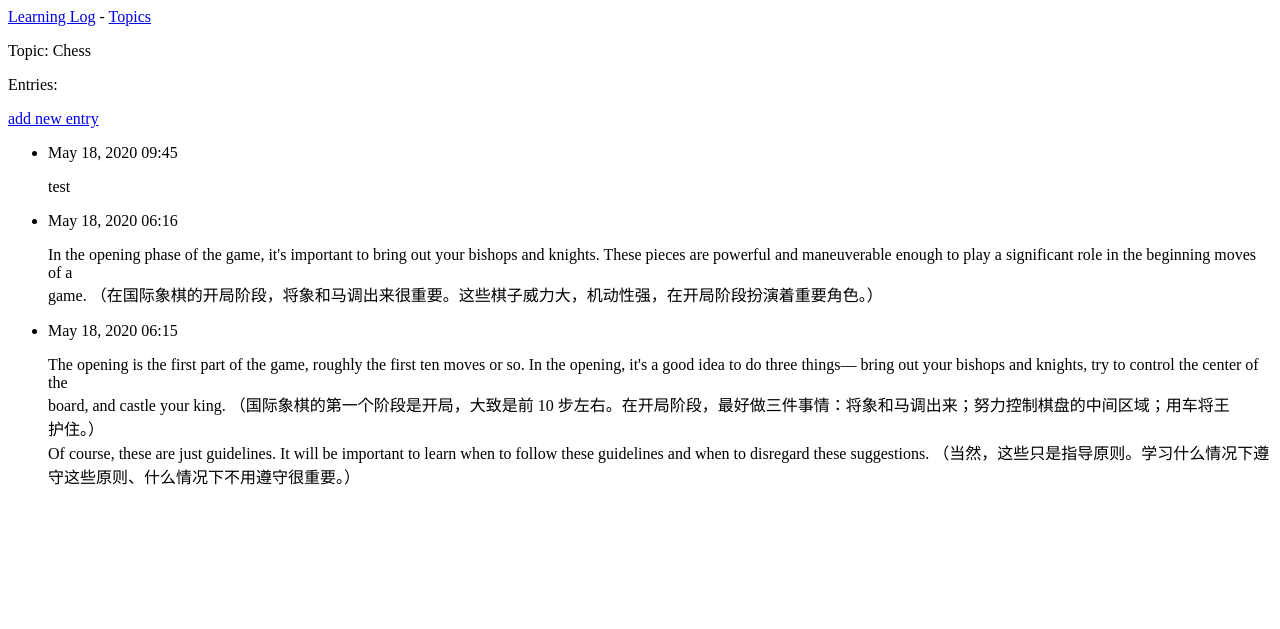
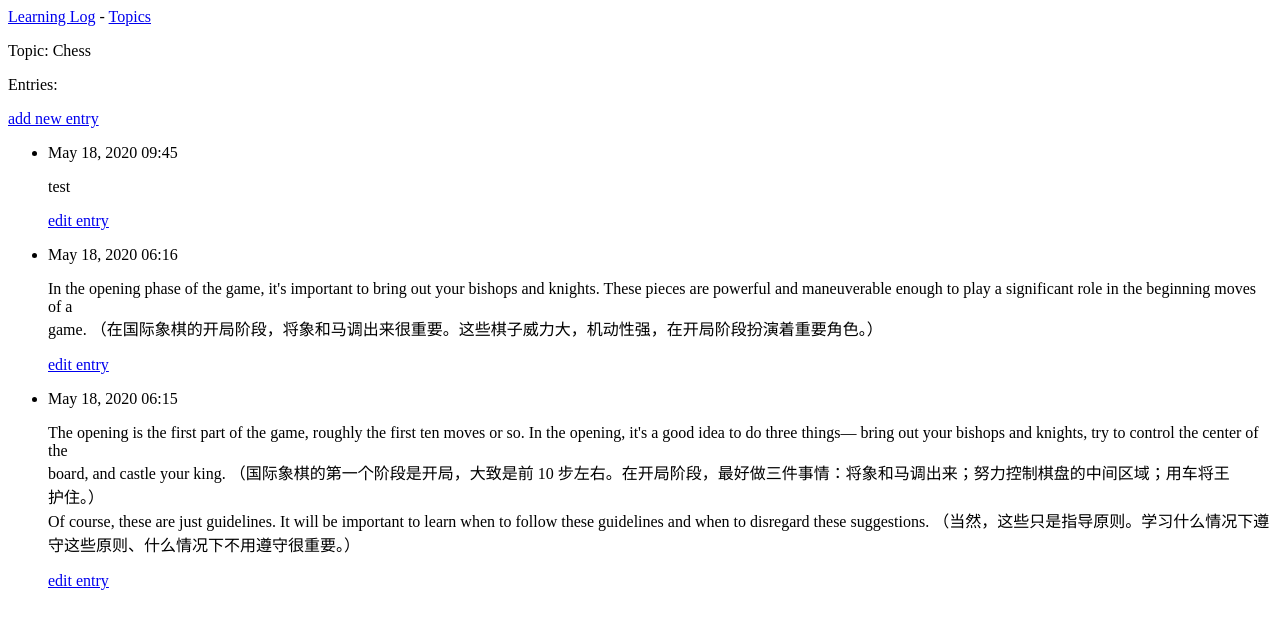
Before and after one commit to bingo-keith/my_python_demo, a Django app: page /topics/1 in a window 1280 px wide. Shown: the top 629 px of the page. Run offline with Django 3.2, Linux system fonts and the light colour scheme; data comes from the database, SQL or seed files in the repository.

Commit message:
feat: add django demo with edit entry

```diff
--- a/learning_project/learning_logs/templates/learning_logs/topic.html
+++ b/learning_project/learning_logs/templates/learning_logs/topic.html
@@ -11,6 +11,9 @@
         <li>
             <p>{{ entry.date_added|date:'M d, Y H:i' }}</p>
             <p>{{ entry.text | linebreaks }}</p>
+            <p>
+                <a href="{% url 'learning_logs:edit_entry' entry.id %}">edit entry</a>
+            </p>
         </li>
     {% empty %}
         <li>
--- a/learning_project/learning_logs/urls.py
+++ b/learning_project/learning_logs/urls.py
@@ -19,4 +19,7 @@ urlpatterns = [
 
     # 用于添加新条目的页面
     url(r'^new_entry/(?P<topic_id>\d+)/$', views.new_entry, name='new_entry'),
+
+    # 用于编辑条目的页面
+    url(r'^edit_entry/(?P<entry_id>\d+)$', views.edit_entry, name='edit_entry'),
 ]
--- a/learning_project/learning_logs/views.py
+++ b/learning_project/learning_logs/views.py
@@ -2,7 +2,7 @@ from django.shortcuts import render
 from django.http import HttpResponseRedirect
 from django.urls import reverse
 
-from .models import Topic
+from .models import Topic, Entry
 from .forms import TopicForm, EntryForm
 
 
@@ -40,6 +40,7 @@ def new_topic(request):
     context = {'form': form}
     return render(request, 'learning_logs/new_topic.html', context)
 
+
 def new_entry(request, topic_id):
     """在特定的主题中添加新条目"""
     topic = Topic.objects.get(id=topic_id)
@@ -57,3 +58,22 @@ def new_entry(request, topic_id):
             return HttpResponseRedirect(reverse('learning_logs:topic', args=[topic_id]))
     context = {'topic': topic, 'form': form}
     return render(request, 'learning_logs/new_entry.html', context)
+
+
+def edit_entry(request, entry_id):
+    """编辑既有条目"""
+    entry = Entry.objects.get(id=entry_id)
+    topic = entry.topic
+
+    if request.method != 'POST':
+        # 初次请求，使用当前条目填充表单
+        form = EntryForm(instance=entry)
+    else:
+        # POST提交的数据，对数据进行处理
+        form = EntryForm(instance=entry, data=request.POST)
+        if form.is_valid():
+            form.save()
+            return HttpResponseRedirect(reverse('learning_logs:topic', args=[topic.id]))
+
+    context = {'entry': entry, 'topic': topic, 'form': form}
+    return render(request, 'learning_logs/edit_entry.html', context)
```
Also changed, not shown: learning_project/learning_logs/templates/learning_logs/edit_entry.html (added, +15 -0 lines).
